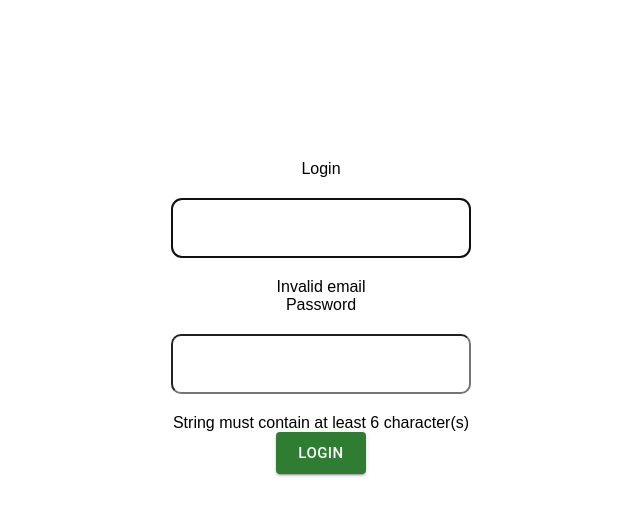
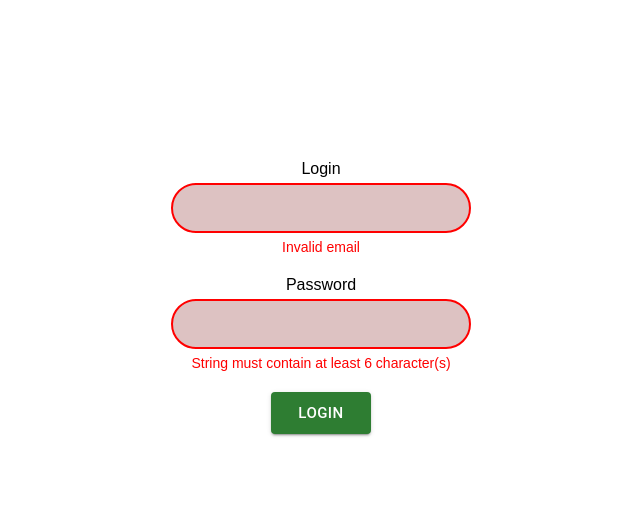
Before and after one commit to robertburitta/movies-next-app, a Next.js app: page /login in a window 1280 px wide. Both pictures are taken after a click on the button "LOGIN". Shown: the top 516 px of the page, without its empty margins (319-959 px from the left). Built offline with nearby package versions, Linux system fonts and the light colour scheme.

Commit message:
Styled login page

```diff
--- a/components/FormControl/FormError.tsx
+++ b/components/FormControl/FormError.tsx
@@ -1,10 +1,12 @@
 import React from 'react';
 import { useFormControl } from '../FormControl/useFormControl';
 
-export const FormError: React.FC<React.PropsWithChildren> = ({ children }) => {
+export const FormError: React.FC<React.PropsWithChildren> = ({ children, ...errorProps }) => {
+	const control = useFormControl();
+
 	return (
-		<p>
+		<span className="error" {...errorProps} id={control.errorId} data-disabled={control.isDisabled} data-invalid={control.isInvalid}>
 			{children}
-		</p>
+		</span>
 	);
 };
--- a/components/FormControl/FormLabel.tsx
+++ b/components/FormControl/FormLabel.tsx
@@ -6,7 +6,7 @@ export const FormLabel: React.FC<React.PropsWithChildren<LabelPrimitive.LabelPro
 	const control = useFormControl();
 
 	return (
-		<LabelPrimitive.Root {...labelProps} id={control.labelId} htmlFor={control.inputId} data-disabled={control.isDisabled}>
+		<LabelPrimitive.Root {...labelProps} id={control.labelId} htmlFor={control.inputId} data-disabled={control.isDisabled} data-invalid={control.isInvalid}>
 			{children}
 		</LabelPrimitive.Root>
 	);
--- a/components/FormControl/useFormControl.tsx
+++ b/components/FormControl/useFormControl.tsx
@@ -17,7 +17,9 @@ export const FormControlProvider: React.FC<React.PropsWithChildren<FormControlPr
 
 	return (
 		<FormControlContext.Provider value={value}>
-			{children}
+			<div className="formControl">
+				{children}
+			</div>
 		</FormControlContext.Provider>
 	);
 };
--- a/pages/login.tsx
+++ b/pages/login.tsx
@@ -10,7 +10,7 @@ import { toast } from 'react-toastify';
 import { useDispatch } from 'react-redux';
 import { userActions } from '../store/userSlice';
 import { useRouter } from 'next/router';
-import { Button, Stack } from '@mui/material';
+import { Button, CircularProgress, Stack } from '@mui/material';
 
 export const Login: PageWithLayout = () => {
 	const router = useRouter();
@@ -39,10 +39,12 @@ export const Login: PageWithLayout = () => {
 			</FormControl>
 			<FormControl isRequired isInvalid={!!errors.password}>
 				<FormLabel>Password</FormLabel>
-				<Input {...register('password')} />
+				<Input type="password" {...register('password')} />
 				<FormError>{errors?.password?.message}</FormError>
 			</FormControl>
-			<Button variant="contained" color="success" size="large" onClick={handleLogin}>Login</Button>
+			<Button variant="contained" color="success" size="large" onClick={handleLogin} disabled={isPending} sx={{ width: 100 }}>
+				{isPending ? <CircularProgress color="inherit" size={26} /> : 'Login'}
+			</Button>
 		</Stack>
 	);
 };
--- /dev/null
+++ b/styles/formControl.scss
@@ -0,0 +1,65 @@
+div.formControl {
+	display: flex;
+	flex-direction: column;
+	align-items: center;
+	margin-bottom: 20px;
+
+	input {
+		width: 300px;
+		height: 50px;
+		margin: 5px 0;
+		padding: 6px 15px;
+		font-size: 20px;
+		line-height: 20px;
+		background-color: #CCC;
+		border: 2px solid black;
+		border-radius: 50px;
+		outline: none;
+		transition: all 0.3s;
+
+		&:focus {
+			border-color: cornflowerblue;
+			background-color: #d5e1f7;
+		}
+
+		&[data-invalid="true"] {
+			border-color: red;
+			background-color: #ddc2c2;
+		}
+
+		&[data-disabled="true"] {
+			border-color: #666;
+			background-color: #EEE;
+		}
+	}
+
+	span[role="label"] {
+		font-size: 18px;
+		line-height: 22px;
+		transition: all 0.3s;
+
+		&[data-invalid="true"] {
+			color: red;
+		}
+
+		&[data-disabled="true"] {
+			color: #999;
+		}
+	}
+
+	span.error {
+		display: none;
+		font-size: 14px;
+		line-height: 18px;
+		color: red;
+		transition: all 0.3s;
+
+		&[data-invalid="true"] {
+			display: inline;
+		}
+
+		&[data-disabled="true"] {
+			display: none;
+		}
+	}
+}
--- a/styles/global.scss
+++ b/styles/global.scss
@@ -1,4 +1,4 @@
-@import 'input';
+@import 'formControl';
 
 * {
 	margin: 0;
--- a/styles/input.scss
+++ /dev/null
@@ -1,7 +0,0 @@
-input {
-	width: 300px;
-	height: 60px;
-	margin: 20px 0;
-	padding: 6px 10px;
-	border-radius: 10px;
-}
```
